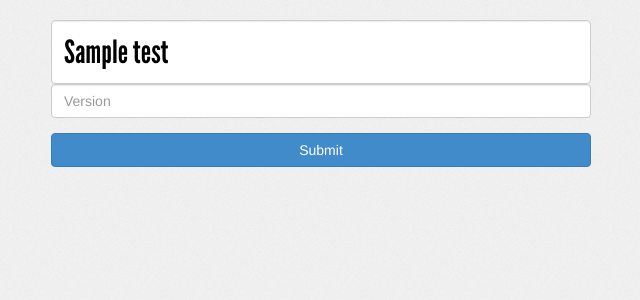
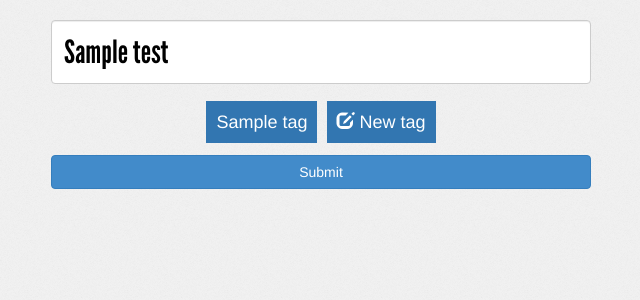
Before and after one commit to tests-assistant/tests-assistant, a Django app: template src/assistant/templates/assistant/run/edit.html in a window 1280 px wide. Shown: the part 55-355 px from the top of the page, without its empty margins (319-959 px from the left). Run offline with Django 3.2, Linux system fonts and the light colour scheme; tables that the repository leaves empty hold one stand-in row (values such as "Sample post"); the template is opened without the code that fills it: values that come from a table or form of the project are taken from there, most other values are stand-ins (such as "Sample title", 1, 10 or a date in 2020); some libraries are stand-ins or nearby versions.

Commit message:
cf #25 - Added tags to runs via machine tags also used for tests

```diff
--- a/requirements.txt
+++ b/requirements.txt
@@ -6,3 +6,4 @@ whoosh==2.4
 django-nvd3
 django-concurrent-server
 unicodecsv
+django-taggit-machinetags
--- a/src/assistant/forms.py
+++ b/src/assistant/forms.py
@@ -5,7 +5,7 @@ from .models import Run
 
 
 class EditTest(forms.ModelForm):
-	class Meta:
+        class Meta:
 		model = Test
 		fields = ('title', 'description', 'tags')
 
@@ -13,4 +13,4 @@ class EditTest(forms.ModelForm):
 class EditRun(forms.ModelForm):
 	class Meta:
 		model = Run
-		fields = ('title', 'version')
+		fields = ('title', 'tags')
--- a/src/assistant/models.py
+++ b/src/assistant/models.py
@@ -1,6 +1,6 @@
 from django.db import models
 
-from taggit.managers import TaggableManager
+from taggit_machinetags.managers import MachineTaggableManager
 
 
 class Test(models.Model):
@@ -8,7 +8,7 @@ class Test(models.Model):
     description = models.TextField()
     html = models.TextField()
 
-    tags = TaggableManager()
+    tags = MachineTaggableManager()
 
     def get_absolute_url(self):
         return '/test/detail/%s' % self.pk
@@ -16,9 +16,10 @@ class Test(models.Model):
 
 class Run(models.Model):
     title = models.CharField(max_length=255)
-    version = models.CharField(max_length=255)
     tests = models.ManyToManyField(Test, through='TestInstance')
     created_on = models.DateTimeField(auto_now_add=True)
+
+    tags = MachineTaggableManager()
 
     class Meta:
         ordering = ('-created_on', )
--- a/src/assistant/templates/assistant/run/detail.html
+++ b/src/assistant/templates/assistant/run/detail.html
@@ -26,7 +26,11 @@
     <div class="container">
       <div class="col-md-6 col-md-offset-3">
 	<h1>{{ run.title }}</h1>
-	<h2>{{ run.version }}</h2>
+        <div class="tags">
+          {% for tag in run.tags.names %}
+            <span class="label label-success">{{ tag }}</span>
+          {% endfor %}
+        </div>
 	{% if not_run_count %}
 	  {% if not_run_count == count %}
 	    <a href="/run/detail/{{ run.pk }}/running"><button class="btn btn-success btn-block">Run this tests</button></a>
--- a/src/assistant/templates/assistant/run/edit.html
+++ b/src/assistant/templates/assistant/run/edit.html
@@ -29,11 +29,21 @@
 	  {% csrf_token %}
 	  <div class="form-group">
 	    <input name="title" type="text" class="form-control" placeholder="Title" value="{{ test.title }}">
-	    <input id="version" name="version" type="text" class="form-control" placeholder="Version" value="{{ test.version }}">
 	  </div>
+	  <div class="tags">
+	    <ul>
+	      {% for tag in tags %}
+		<li {% if run.name in run.tags.names %}selected="selected"{% endif %}>{{ tag.name }}</li>
+	      {% endfor %}
+	    </ul>
+            <input type="hidden" name="tags" value="{% for tag in run.tags.names %}{{ tag }},{% endfor %}" />
+          </div>
 	  <button type="submit" class="btn btn-primary btn-block">Submit</button>
 	</form>
       </div>
     </div>
+    <!-- javascript -->
+    <script src="{% static "js/jquery.js" %}"></script>
+    <script src="{% static "js/app.js" %}"></script>
   </body>
 </html>
--- a/src/assistant/templates/assistant/run/list.html
+++ b/src/assistant/templates/assistant/run/list.html
@@ -27,7 +27,7 @@
 	<h1>{{ count }} runs</h2>
 	<ul>
 	  {% for run in page.object_list %}
-	  <li><a href="/run/detail/{{ run.pk }}">{{ run.title }} @ {{ run.version }}</a></li>
+	  <li><a href="/run/detail/{{ run.pk }}">{{ run.title }}</a></li>
 	  {% endfor %}
 	</ul>
 	<ul class="pager">
--- a/src/assistant/urls.py
+++ b/src/assistant/urls.py
@@ -11,7 +11,7 @@ urlpatterns = patterns('',
     url(r'^test/detail/(\d+)$', 'assistant.views.test_detail'),
     url(r'^test/delete/(\d+)$', 'assistant.views.test_delete'),
     url(r'^test/filter$', 'assistant.views.test_filter'),
-    url(r'^run/add$', 'assistant.views.run_add'),
+    url(r'^run/add$', 'assistant.views.run_edit', {'pk': None}),
     url(r'^run/detail/(\d+)$', 'assistant.views.run_detail'),
     url(r'^run/list/$', 'assistant.views.run_list'),
     url(r'^run/detail/(\d+)/running$', 'assistant.views.run_run'),
--- a/src/ta/settings.py
+++ b/src/ta/settings.py
@@ -133,6 +133,7 @@ INSTALLED_APPS = (
     'concurrent_server',
 
     'taggit',
+    'taggit_machinetags',
     'django_nvd3',
 
     'haystack',
```
Also changed, not shown: src/assistant/views.py (+12 -9 lines).
